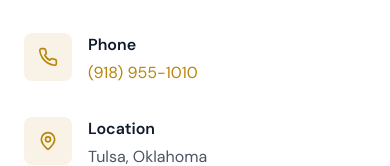
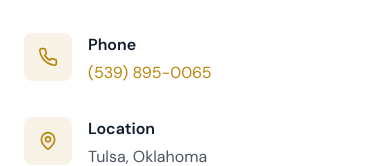
Before and after one commit to RuthReagan/rssproduction, a Next.js app: page /contact in a window 390 px wide. Shown: the part 467-633 px from the top of the page. Built offline with nearby package versions, Linux system fonts and the light colour scheme; a web font is replaced by a local one.

Commit message:
Update phone number in contact content

```diff
--- a/app/contact/_components/contact-content.tsx
+++ b/app/contact/_components/contact-content.tsx
@@ -47,10 +47,10 @@ export function ContactContent() {
                 <div>
                   <h3 className="font-semibold text-[#0F1B2D] mb-1">Phone</h3>
                   <a
-                    href="tel:+19189551%20"
+                    href="tel:+15398950065"
                     className="text-[#B8860B] hover:underline"
                   >
-                    <span suppressHydrationWarning>(918) 955-1010</span>
+                    <span suppressHydrationWarning>(539) 895-0065</span>
                   </a>
                 </div>
               </div>
```
